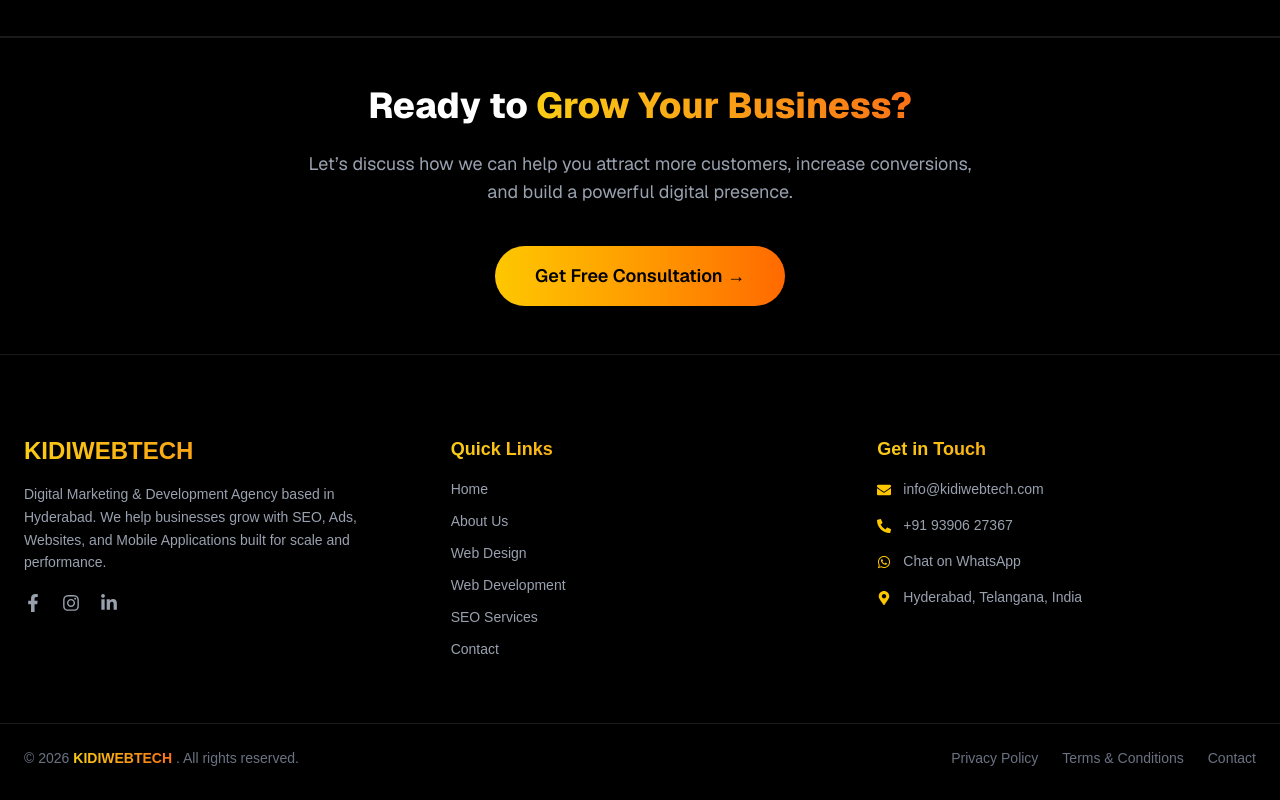
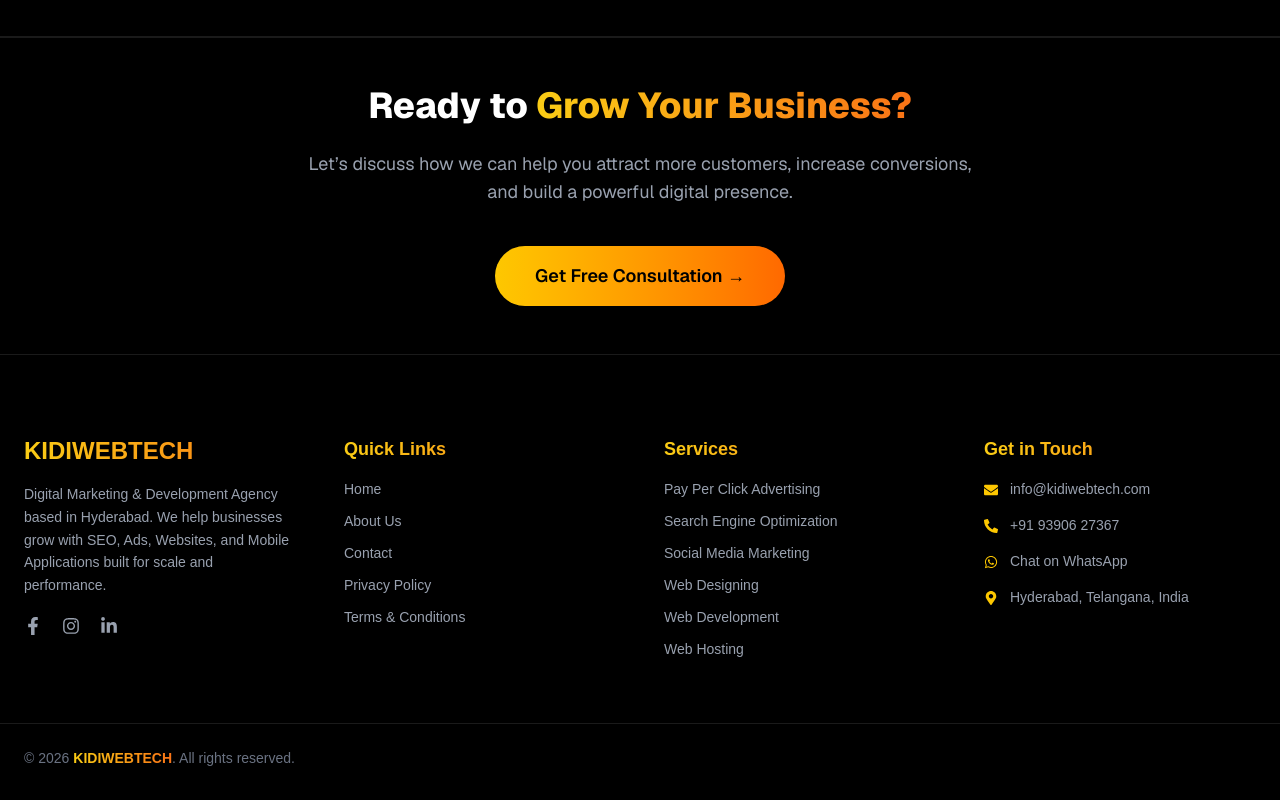
Before and after one commit to saikiranyalavarthi/kidi-web-tech, a Next.js app: page / in a window 1280 px wide. Shown: the part 3846-4646 px from the top of the page. Built offline with nearby package versions, Linux system fonts and the light colour scheme.

Commit message:
first commit

```diff
--- a/src/app/Footer/Footer.jsx
+++ b/src/app/Footer/Footer.jsx
@@ -11,6 +11,15 @@ import {
   FaWhatsapp,
 } from "react-icons/fa";
 
+const serviceLinks = [
+  { name: "Pay Per Click Advertising", href: "/services/digital-marketing-company-hyderabad" },
+  { name: "Search Engine Optimization", href: "/services/seo-services-hyderabad" },
+  { name: "Social Media Marketing", href: "/services/social-media-company-hyderabad" },
+  { name: "Web Designing", href: "/services/web-design-company-hyderabad" },
+  { name: "Web Development", href: "/services/web-development-company-hyderabad" },
+  { name: "Web Hosting", href: "/services/web-hosting-company-hyderabad" },
+];
+
 export default function Footer() {
   const year = new Date().getFullYear();
 
@@ -18,7 +27,7 @@ export default function Footer() {
     <footer className="bg-black border-t border-white/10 pt-20 pb-8">
 
       {/* TOP SECTION */}
-      <div className="max-w-7xl mx-auto px-6 grid grid-cols-1 md:grid-cols-3 gap-12">
+      <div className="max-w-7xl mx-auto px-6 grid grid-cols-1 md:grid-cols-4 gap-12">
 
         {/* BRAND */}
         <div>
@@ -33,30 +42,15 @@ export default function Footer() {
           </p>
 
           <div className="flex gap-5 text-lg text-gray-400">
-            <a
-              href="https://www.facebook.com/profile.php?id=61585391203839"
-              target="_blank"
-              rel="noopener noreferrer"
-              className="hover:text-yellow-400 transition"
-            >
+            <a href="https://www.facebook.com/profile.php?id=61585391203839" target="_blank" rel="noopener noreferrer" className="hover:text-yellow-400 transition">
               <FaFacebookF />
             </a>
 
-            <a
-              href="https://www.instagram.com/kidi.webtech/"
-              target="_blank"
-              rel="noopener noreferrer"
-              className="hover:text-yellow-400 transition"
-            >
+            <a href="https://www.instagram.com/kidi.webtech/" target="_blank" rel="noopener noreferrer" className="hover:text-yellow-400 transition">
               <FaInstagram />
             </a>
 
-            <a
-              href="https://www.linkedin.com/in/kidi-webtech-a86b8b3a2/"
-              target="_blank"
-              rel="noopener noreferrer"
-              className="hover:text-yellow-400 transition"
-            >
+            <a href="https://www.linkedin.com/in/kidi-webtech-a86b8b3a2/" target="_blank" rel="noopener noreferrer" className="hover:text-yellow-400 transition">
               <FaLinkedinIn />
             </a>
           </div>
@@ -71,10 +65,29 @@ export default function Footer() {
           <ul className="space-y-3 text-sm text-gray-400">
             <li><Link href="/" className="hover:text-yellow-400 transition">Home</Link></li>
             <li><Link href="/about" className="hover:text-yellow-400 transition">About Us</Link></li>
-            <li><Link href="/services/web-design" className="hover:text-yellow-400 transition">Web Design</Link></li>
-            <li><Link href="/services/web-development" className="hover:text-yellow-400 transition">Web Development</Link></li>
-            <li><Link href="/services//SEOPage" className="hover:text-yellow-400 transition">SEO Services</Link></li>
             <li><Link href="/contact" className="hover:text-yellow-400 transition">Contact</Link></li>
+            <li><Link href="/privacy-policy" className="hover:text-yellow-400 transition">Privacy Policy</Link></li>
+            <li><Link href="/terms-and-conditions" className="hover:text-yellow-400 transition">Terms & Conditions</Link></li>
+          </ul>
+        </div>
+
+        {/* SERVICES (NEW – AUTO FROM serviceLinks) */}
+        <div>
+          <h3 className="text-lg font-semibold mb-4 gradient-text">
+            Services
+          </h3>
+
+          <ul className="space-y-3 text-sm text-gray-400">
+            {serviceLinks.map((service) => (
+              <li key={service.href}>
+                <Link
+                  href={service.href}
+                  className="hover:text-yellow-400 transition"
+                >
+                  {service.name}
+                </Link>
+              </li>
+            ))}
           </ul>
         </div>
 
@@ -87,41 +100,28 @@ export default function Footer() {
           <ul className="space-y-4 text-sm text-gray-400">
             <li className="flex gap-3">
               <FaEnvelope className="mt-1 text-yellow-400" />
-              <a
-                href="mailto:info@kidiwebtech.com"
-                className="hover:text-yellow-400 transition"
-              >
+              <a href="mailto:info@kidiwebtech.com" className="hover:text-yellow-400 transition">
                 info@kidiwebtech.com
               </a>
             </li>
 
             <li className="flex gap-3">
               <FaPhoneAlt className="mt-1 text-yellow-400" />
-              <a
-                href="tel:+919390627367"
-                className="hover:text-yellow-400 transition"
-              >
+              <a href="tel:+919390627367" className="hover:text-yellow-400 transition">
                 +91 93906 27367
               </a>
             </li>
 
             <li className="flex gap-3">
               <FaWhatsapp className="mt-1 text-yellow-400" />
-              <a
-                href="https://wa.me/919390627367"
-                target="_blank"
-                rel="noopener noreferrer"
-                className="hover:text-yellow-400 transition"
-              >
+              <a href="https://wa.me/919390627367" target="_blank" rel="noopener noreferrer" className="hover:text-yellow-400 transition">
                 Chat on WhatsApp
               </a>
             </li>
 
             <li className="flex gap-3">
               <FaMapMarkerAlt className="mt-1 text-yellow-400" />
-              <span>
-                Hyderabad, Telangana, India
-              </span>
+              <span>Hyderabad, Telangana, India</span>
             </li>
           </ul>
         </div>
@@ -130,28 +130,9 @@ export default function Footer() {
       {/* BOTTOM BAR */}
       <div className="mt-16 pt-6 border-t border-white/10">
         <div className="max-w-7xl mx-auto px-6 flex flex-col md:flex-row justify-between items-center text-sm text-gray-500">
-
           <p>
-            © {year}{" "}
-            <span className="gradient-text font-semibold">
-              KIDIWEBTECH
-            </span>{" "}
-            . All rights reserved.
+            © {year} <span className="gradient-text font-semibold">KIDIWEBTECH</span>. All rights reserved.
           </p>
-
-          <div className="flex gap-6 mt-4 md:mt-0">
-            <Link href="/privacy-policy" className="hover:text-yellow-400 transition">
-              Privacy Policy
-            </Link>
-
-            <Link href="/terms-and-conditions" className="hover:text-yellow-400 transition">
-              Terms & Conditions
-            </Link>
-
-            <Link href="/contact" className="hover:text-yellow-400 transition">
-              Contact
-            </Link>
-          </div>
         </div>
       </div>
     </footer>
```
